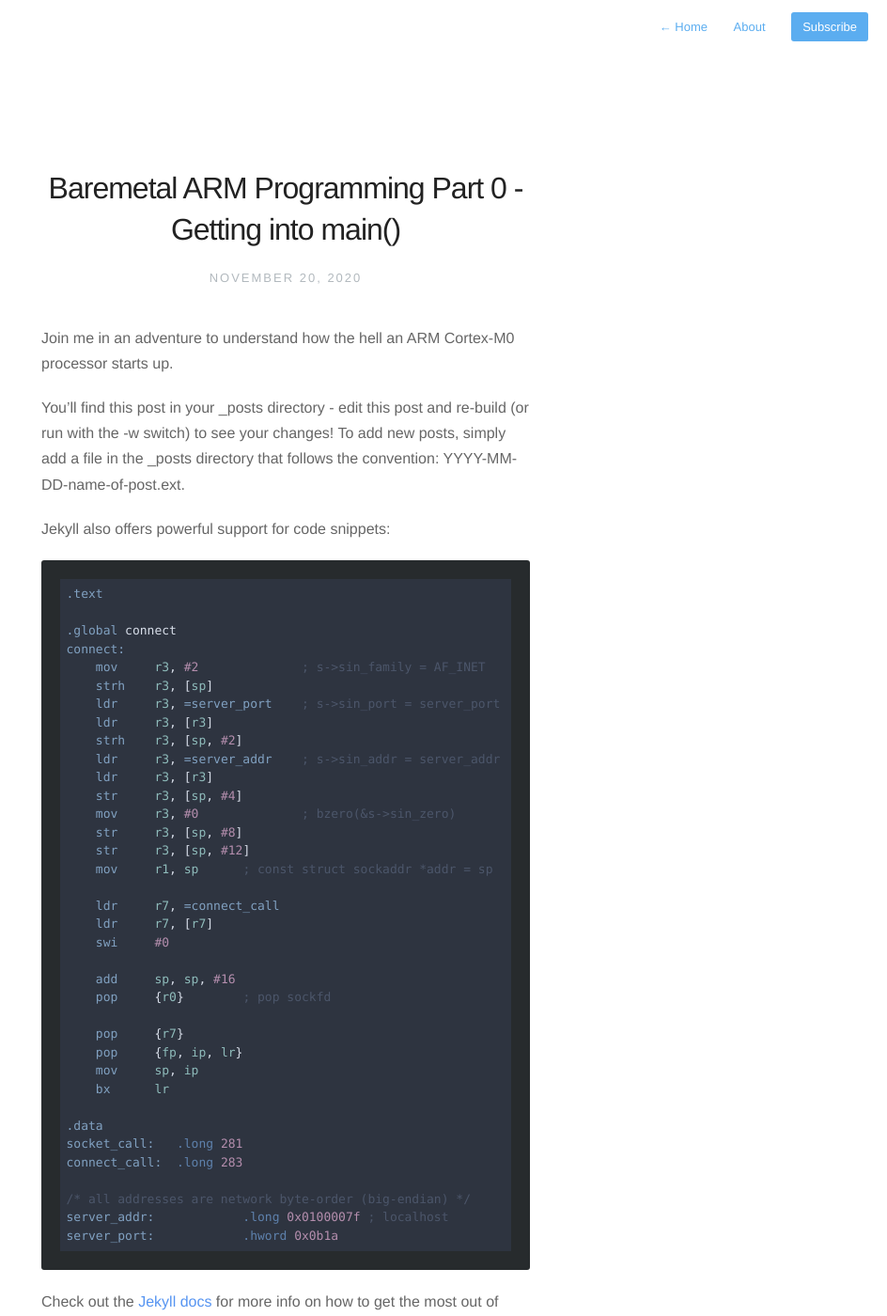
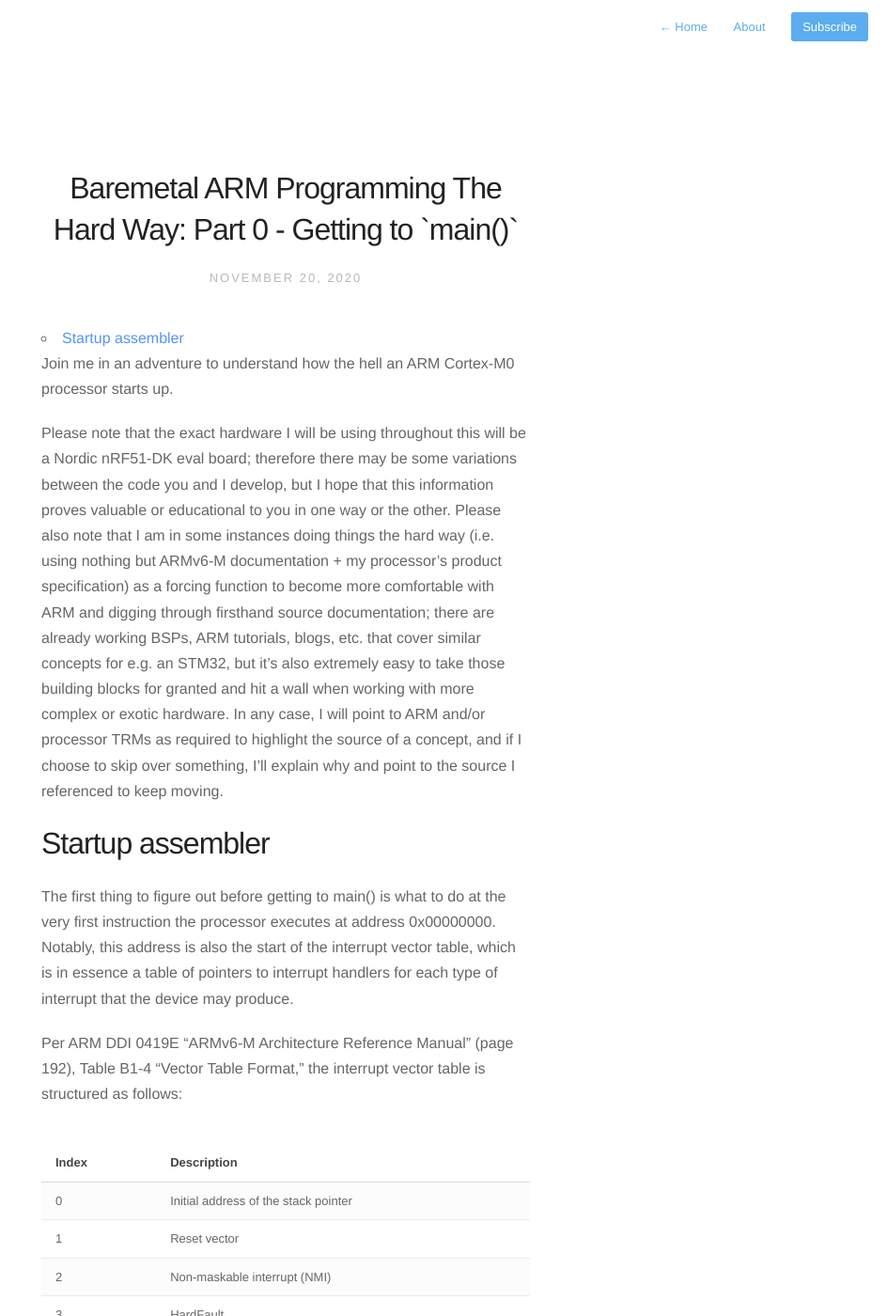
Before and after one commit to ASethi77/asethi77.github.io, a Jekyll site: the page built from _posts/2020-11-20-baremetal-arm-programming-part0.markdown, in a window 1280 px wide and 1400 px high. Shown: the whole window at 94% size, without its empty margins (336-1280 px from the left). Built offline with Jekyll 4.4.1, drawn with Linux system fonts in a browser that asks for light colours; nearby versions of some CDN libraries; some of the changed text lies outside the part shown.

Commit message:
Continuing work on startup asm

````diff
--- a/_posts/2020-11-20-baremetal-arm-programming-part0.markdown
+++ b/_posts/2020-11-20-baremetal-arm-programming-part0.markdown
@@ -1,15 +1,58 @@
 ---
-title:  "Baremetal ARM Programming Part 0 - Getting into main()"
+title:  "Baremetal ARM Programming The Hard Way: Part 0 - Getting to `main()`"
 date:   2020-11-20 22:22:22
 description: Horror Tragedy Adventure
 ---
 
+- [Startup assembler](#startup-assembler)
+
 Join me in an adventure to understand how the hell an ARM Cortex-M0 processor starts up.
 
-You'll find this post in your `_posts` directory - edit this post and re-build (or run with the `-w` switch) to see your changes!
-To add new posts, simply add a file in the `_posts` directory that follows the convention: YYYY-MM-DD-name-of-post.ext.
+Please note that the exact hardware I will be using throughout this will be a Nordic
+nRF51-DK eval board; therefore there may be some variations between the code you and I develop,
+but I hope that this information proves valuable or educational to you in one way or the other.
+Please also note that I am in some instances doing things the hard way (i.e. using nothing but
+ARMv6-M documentation + my processor's product specification) as a forcing function to become
+more comfortable with ARM and digging through firsthand source documentation; there are already
+working BSPs, ARM tutorials, blogs, etc. that cover similar concepts for e.g. an STM32, but
+it's also extremely easy to take those building blocks for granted and hit a wall when working
+with more complex or exotic hardware. In any case, I will point to ARM and/or processor TRMs
+as required to highlight the source of a concept, and if I choose to skip over something,
+I'll explain why and point to the source I referenced to keep moving.
 
-Jekyll also offers powerful support for code snippets:
+# Startup assembler
+
+The first thing to figure out before getting to `main()` is what to do at the very first
+instruction the processor executes at address `0x00000000`. Notably, this address is also
+the start of the interrupt vector table, which is in essence a table of pointers to interrupt
+handlers for each type of interrupt that the device may produce.
+
+Per ARM DDI 0419E "ARMv6-M Architecture Reference Manual" (page 192), Table B1-4
+"Vector Table Format," the interrupt vector table is structured as follows:
+
+| Index  | Description                          |
+|--------|--------------------------------------|
+| 0      | Initial address of the stack pointer |
+| 1      | Reset vector                         |
+| 2      | Non-maskable interrupt (NMI)         |
+| 3      | HardFault                            |
+| 4-10   | Reserved                             |
+| 11     | SVCall                               |
+| 12-13  | Reserved                             |
+| 14     | PendSV                               |
+| 15     | SysTick                              |
+| 16     | External Interrupt 0                 |
+| 17     | External Interrupt 1                 |
+| 16 + N | External Interrupt N (N <= 31)       |
+
+The external interrupts that must be supported will vary between platforms and the peripherals
+they provide. For the Nordic
+nRF51, Section 9.1.6 "Interrupts" in the nRF51 Series Reference Manual (v2.1) specfies that the
+external interrupt # is specified by the "peripheral ID" of the peripheral; for the nRF51422,
+the peripheral table is in Section 5 "Instance Table" of the nRF51422 Product Specification (v3.1).
+
+Also of note is index 0 (i.e. address 0x00000000), which the processor uses to initialize the
+value of the stack pointer. Again,
 
 ```arm
 .text
````
